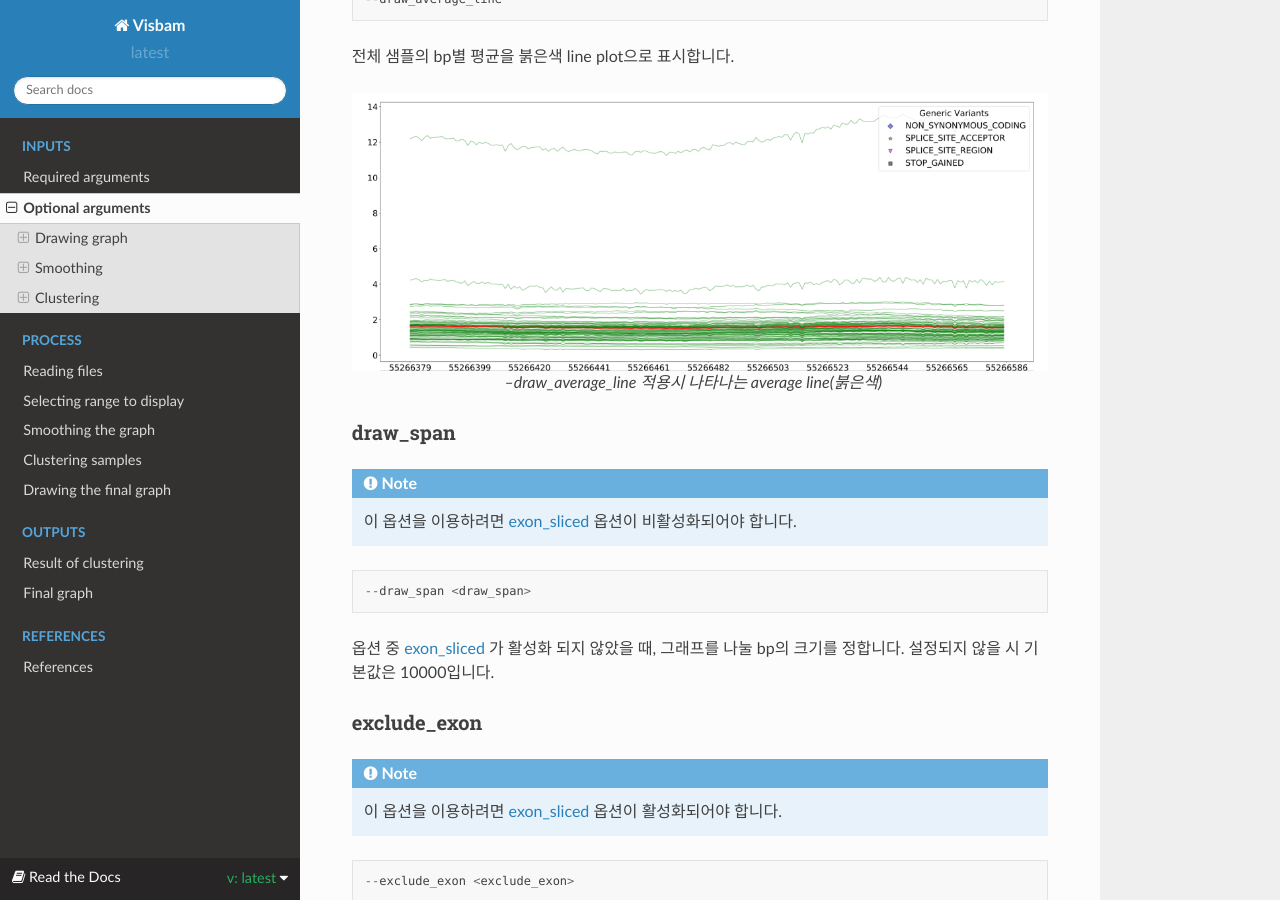
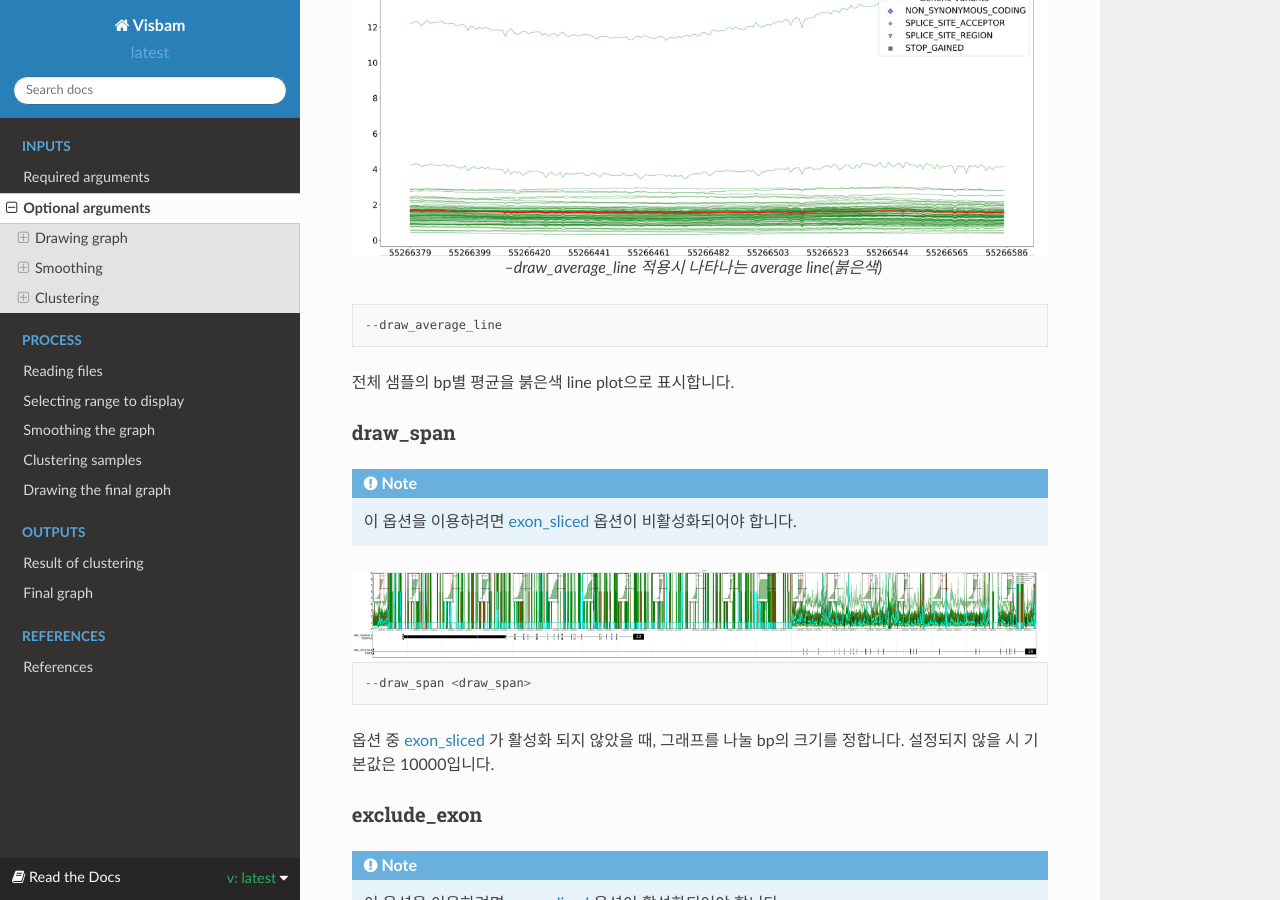
Before and after one commit to sungyoung-lee/visbam, a Sphinx documentation site: the page built from docs/input/optional.rst, in a window 1280 px wide and 900 px high, scrolled down 883 px. Built offline with Sphinx 7.4.7 and the Read the Docs theme 2.0.0, drawn with Linux system fonts in a browser that asks for light colours.

Commit message:
Read The Docs v0.0.2

```diff
--- a/docs/index.rst
+++ b/docs/index.rst
@@ -62,7 +62,7 @@
 ------
 
 Visbam을 실행시키려면 여러 input이 필요합니다.
-필수로 넣어야 하는 `Required arguments`_ 와 선택 옵션인 `Optional argument`_ 이 있습니다.
+필수로 넣어야 하는 `Required arguments`_ 와 선택 옵션인 `Optional arguments`_ 이 있습니다.
 `Optional arguments`_ 중에서도 특정 option을 입력할 시
 필수로 입력해야 하는 필드가 있으니 주의하시기 바랍니다.
 전체 명령어의 목록은 다음과 같습니다.
--- a/docs/input/optional.rst
+++ b/docs/input/optional.rst
@@ -44,18 +44,19 @@
 draw_average_line
 ~~~~~~~~~~~~~~~~~
 
+.. figure:: ../img/draw_average_line.png
+    :align: center
+    :figwidth: 100%
+    :target: ../img/draw_average_line.png
+
+    --draw_average_line 적용시 나타나는 average line(붉은색)
+
 .. code::
 
    --draw_average_line
 
 전체 샘플의 bp별 평균을 붉은색 line plot으로 표시합니다.
 
-.. figure:: ../img/draw_average_line.png
-    :align: center
-    :figwidth: 100%
-    :target: ../img/draw_average_line.png
-
-    --draw_average_line 적용시 나타나는 average line(붉은색)
 
 
 draw_span
@@ -64,6 +65,11 @@
 .. note::
 
     이 옵션을 이용하려면 exon_sliced_ 옵션이 비활성화되어야 합니다.
+
+.. figure::  ../img/option_non_exon.png
+    :align: center
+    :figwidth: 100%
+    :target: ../img/option_non_exon.png
 
 .. code::
 
@@ -85,6 +91,20 @@
 
     이 옵션을 이용하려면 exon_sliced_ 옵션이 활성화되어야 합니다.
 
+.. figure::  ../img/option_exon.png
+    :align: center
+    :figwidth: 100%
+    :target: ../img/option_exon.png
+
+	원본
+
+.. figure::  ../img/option_excluded.png
+    :align: center
+    :figwidth: 100%
+    :target: ../img/option_excluded.png
+
+	\\-\\-exclude_exon 28 을 적용한 결과
+
 .. code::
 
    --exclude_exon <exclude_exon>
@@ -103,6 +123,11 @@
 
 exon_sliced
 ~~~~~~~~~~~
+
+.. figure::  ../img/option_exon.png
+    :align: center
+    :figwidth: 100%
+    :target: ../img/option_exon.png
 
 .. code::
 
--- a/docs/process/smoothing.rst
+++ b/docs/process/smoothing.rst
@@ -38,7 +38,7 @@
     :figwidth: 100%
     :target: ../img/smoothing_average_100_fill.png
 
-    Average가 100 일 때 fill option을 켠 그래프
+    Average가 100 일 때 \\-\\-fill option을 켠 그래프
 
 이 때 해당 position 앞뒤로 `\\-\\-average`_ 만큼의 값이 없는
 position의 경우에는 그 값이 0으로 처리됩니다.
```
Also changed, not shown: docs/img/option_excluded.png (added), docs/img/option_exon.png (added), docs/img/option_non_exon.png (added).
